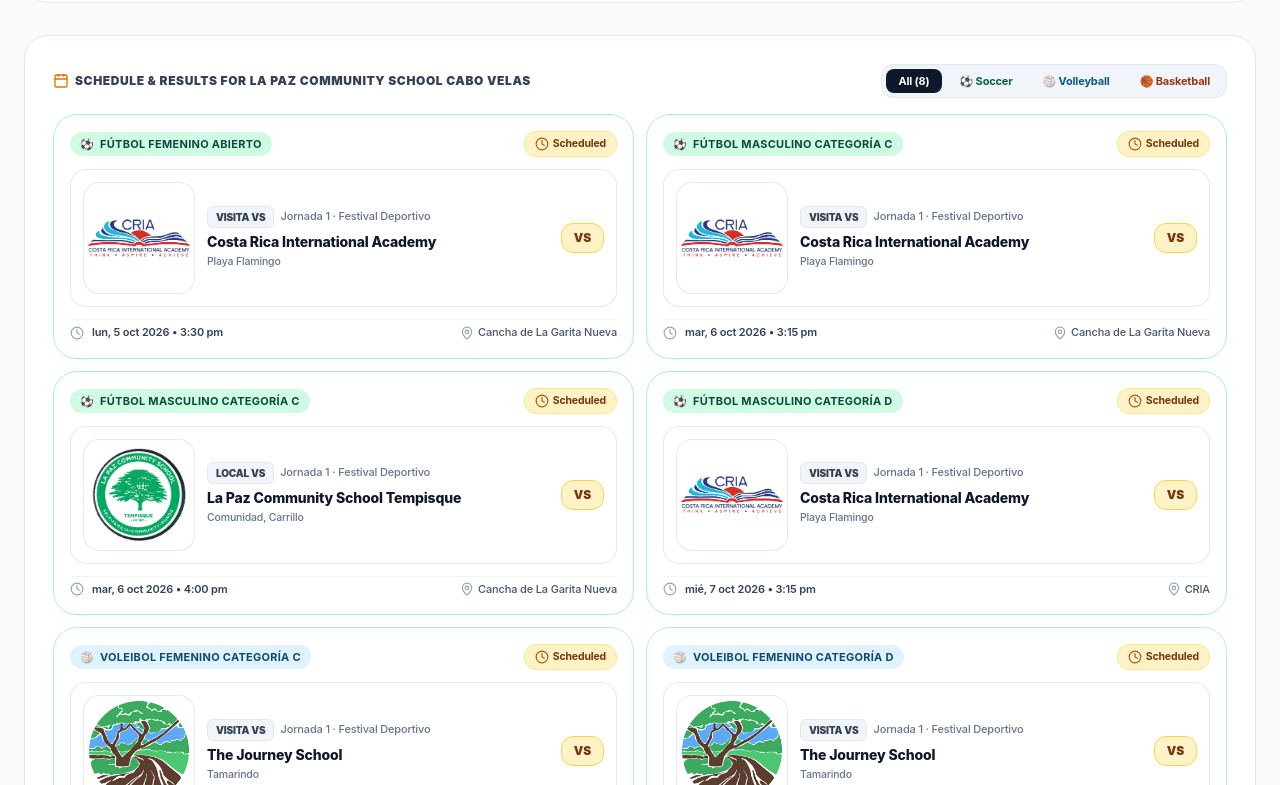
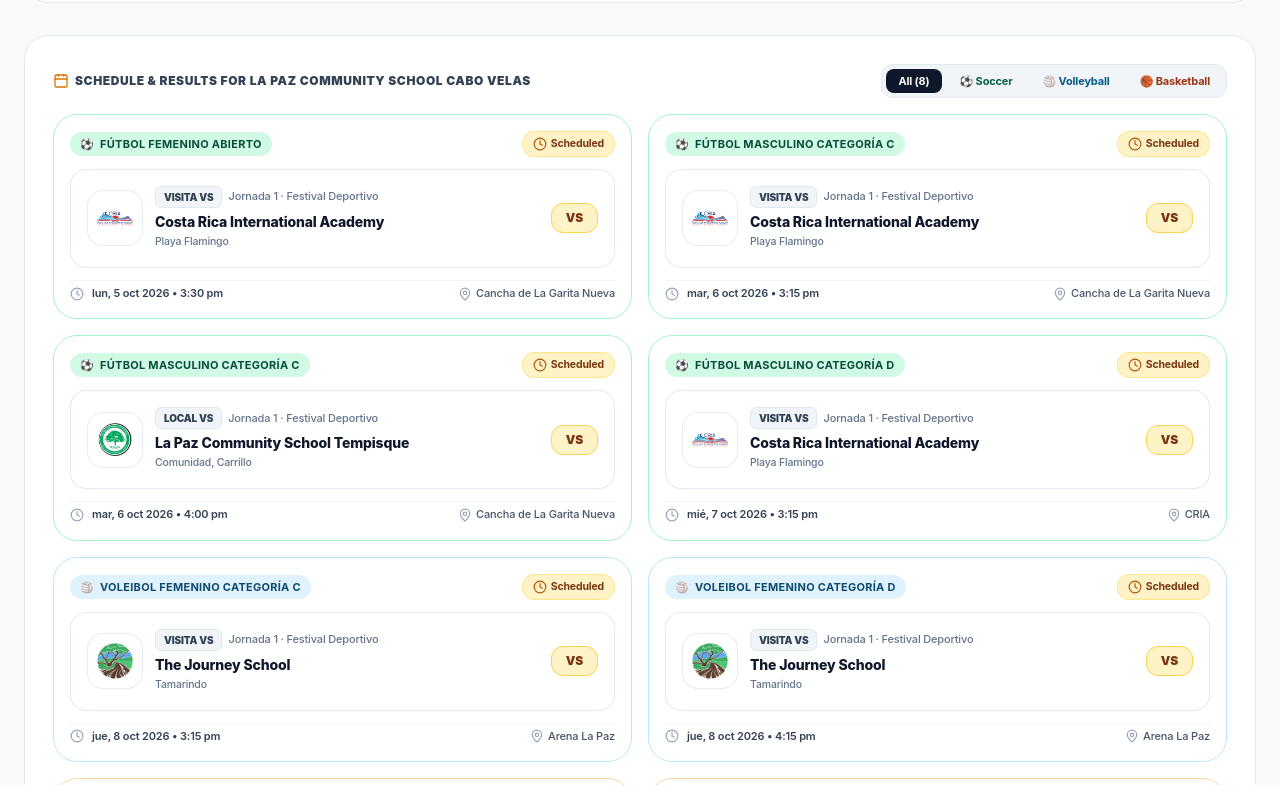
Before and after one commit to albustor/LD_costadeoro, a Next.js app: page /colegios in a window 1280 px wide. Shown: the part 1275-2060 px from the top of the page. Built offline with nearby package versions, Linux system fonts and the light colour scheme.

Commit message:
fix: corregir distribucion responsiva a 1 columna en colegios y optimizar ancho de rival

```diff
--- a/src/app/colegios/page.tsx
+++ b/src/app/colegios/page.tsx
@@ -224,8 +224,8 @@
             </div>
           </div>
 
-          {/* 📋 LISTA RESUMIDA Y MINIMALISTA DE ENCUENTROS */}
-          <div className="grid grid-cols-1 md:grid-cols-2 gap-3 pb-6">
+          {/* 📋 LISTA RESUMIDA Y MINIMALISTA DE ENCUENTROS (1 COLUMNA EN MÓVIL) */}
+          <div className="grid grid-cols-1 lg:grid-cols-2 gap-4 pb-6">
             {filteredMatches.map((match) => {
               const isHome = match.homeTeamId === activeSchool.id;
               const opponentId = isHome ? match.awayTeamId : match.homeTeamId;
@@ -292,19 +292,21 @@
                   </div>
 
                   {/* Fila Central: Enfrentamiento Directo vs Rival (Ancho Completo y Cero Recorte) */}
-                  <div className="flex items-center justify-between gap-3 bg-white p-3 rounded-2xl border border-slate-200/90 shadow-2xs">
+                  <div className="flex items-center justify-between gap-3 bg-white p-3 sm:p-4 rounded-2xl border border-slate-200/90 shadow-2xs">
                     <div className="flex items-center gap-3 min-w-0 flex-1">
-                      <SchoolEmblem schoolId={opponent?.id || ''} size="md" />
+                      <div className="w-12 h-12 sm:w-14 sm:h-14 rounded-2xl bg-white border border-slate-200/80 flex items-center justify-center p-1 shrink-0 shadow-2xs">
+                        <SchoolEmblem schoolId={opponent?.id || ''} size="xs" showBorder={false} />
+                      </div>
                       <div className="min-w-0 flex-1">
                         <div className="flex items-center gap-1.5 flex-wrap">
                           <span className="text-[10px] font-black uppercase px-2 py-0.5 rounded-md bg-slate-100 text-slate-700 border border-slate-200 shrink-0">
                             {isHome ? 'Local vs' : 'Visita vs'}
                           </span>
-                          <span className="text-[11px] text-slate-500 font-medium">
+                          <span className="text-[11px] text-slate-500 font-medium truncate">
                             {match.jornadaName}
                           </span>
                         </div>
-                        <h4 className="font-extrabold text-slate-900 text-xs sm:text-sm leading-tight mt-1">
+                        <h4 className="font-extrabold text-slate-900 text-xs sm:text-sm leading-snug mt-1 break-words">
                           {opponent?.name || opponent?.shortName}
                         </h4>
                         <span className="text-[10.5px] text-slate-500 font-medium block truncate mt-0.5">
@@ -314,13 +316,13 @@
                     </div>
 
                     {/* Marcador Oficial o VS */}
-                    <div className="shrink-0 text-center">
+                    <div className="shrink-0 text-center pl-2">
                       {isCompleted ? (
                         <span className="font-mono font-black text-sm sm:text-base text-slate-900 bg-slate-100 px-3 py-1.5 rounded-xl border border-slate-200 block">
                           {match.homeScore} : {match.awayScore}
                         </span>
                       ) : (
-                        <span className="font-black text-xs text-amber-900 bg-amber-100 px-3 py-1.5 rounded-xl border border-amber-300 block shadow-2xs">
+                        <span className="font-black text-xs text-amber-900 bg-amber-100 px-3.5 py-1.5 rounded-xl border border-amber-300 block shadow-2xs">
                           VS
                         </span>
                       )}
```
Also changed, not shown: 1 other file (tests, documents, lock files or other folders).
